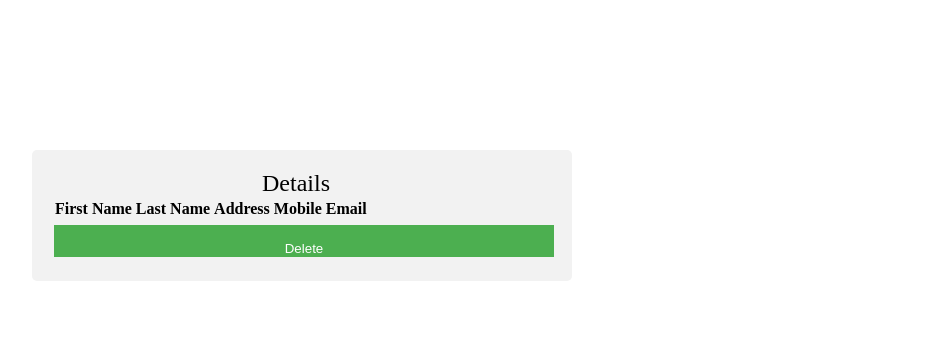
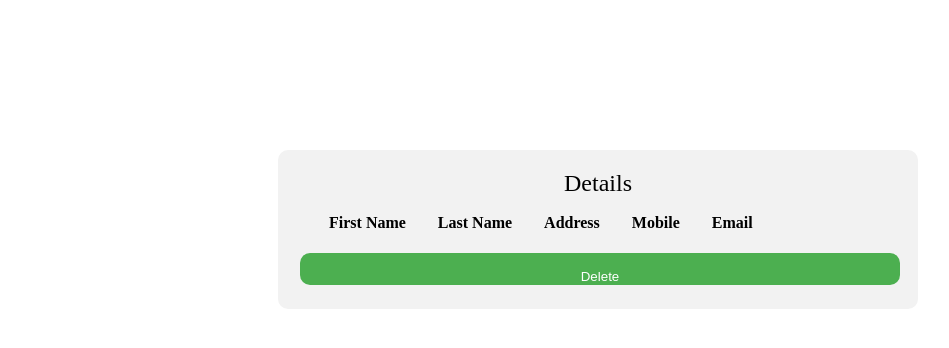
Before and after one commit to Sreeharitblr/FirstProject, a plain HTML site: page result.html in a window 1280 px wide. Shown: the whole page, without its empty margins (46-995 px from the left). Drawn offline with Linux system fonts and the light colour scheme.

Commit message:
table arrange ment

```diff
--- a/result.html
+++ b/result.html
@@ -4,11 +4,21 @@
     <title>Result</title>
 </head>
 <style>
+    table {
+        border-spacing: 20px 0;
+    }
+
+    #Result-List {
+        border-spacing: 30px 0;
+        text-align: center;
+    }
+
     #result {
-        width: 500px;
-        margin-left: 70px;
+        width: 600px;
+        margin-left: 25%;
         margin-top: 150px;
-        border-radius: 5px;
+        text-align: center;
+        border-radius: 10px;
         background-color: #f2f2f2;
         padding: 20px;
     }
@@ -17,6 +27,7 @@
         background-color: #4CAF50;
         border: none;
         color: white;
+        border-radius: 10px;
         padding: 16px 32px;
         text-decoration: solid;
         margin: 4px 2px;
@@ -29,8 +40,9 @@
 
 <body>
     <div id="result">
-        <label style="font-size: 24px; padding-left: 210px;" id="result-label">Details</label>
-        <table id="Result-List" style="align-items: center;">
+        <label style="font-size: 24px;" id="result-label">Details</label>
+        <p> </p>
+        <!--         <table>
             <tr>
                 <th>First Name</th>
                 <th>Last Name</th>
@@ -38,7 +50,22 @@
                 <th>Mobile</th>
                 <th>Email</th>
             </tr>
+        </table> -->
+        <table id="Result-List" style="align-items: center;">
+            <thead>
+                <tr>
+                    <th>First Name</th>
+                    <th>Last Name</th>
+                    <th>Address</th>
+                    <th>Mobile</th>
+                    <th>Email</th>
+                </tr>
+            </thead>
+            <tbody>
+
+            </tbody>
         </table>
+        <p> </p>
         <button id="btn_delete" onclick="DeleteItem()">Delete</button>
     </div>
     <script>
@@ -86,21 +113,24 @@
                 tr.appendChild(td3);
                 tr.appendChild(td4);
                 tr.appendChild(td5);
-
-
             })
         }
 
         var tabl = document.getElementById('Result-List');
-        console.log("tbl row count", tabl.rows[0].cells.length);
-        let rw = tabl.rows[0].cells.length;
 
         let DeleteItem = () => {
-            for (var i=0;i< rw;i++){
-                dradio = document.getElementById('radio'+i);
-                if(dradio.checked === true){
-                    tabl.deleteRow(i+1);
 
+            console.log("tbl row count", tabl.rows.length);
+            let rw = tabl.rows.length;
+
+            for (var i = 0; i < rw; i++) {
+                dradio = document.getElementById('radio' + i);
+                console.log("tbl row radio", dradio);
+                if (dradio.checked === true) {
+                    console.log("tbl del row", tabl.rows[i + 1].cells[4].innerHTML);
+                    tabl.deleteRow(i);
+                } else {
+                    break;
                 }
             }
 
```
Also changed, not shown: index.html (+6 -1 lines).
